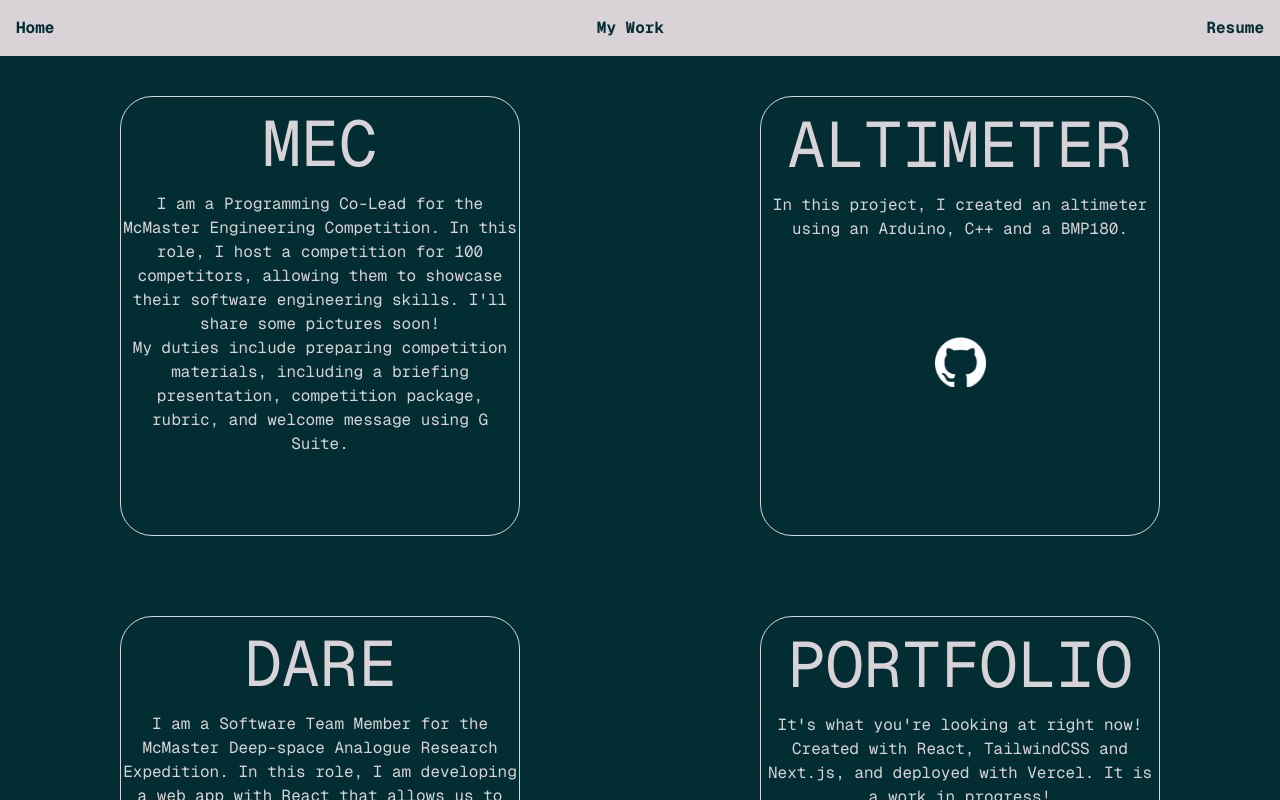
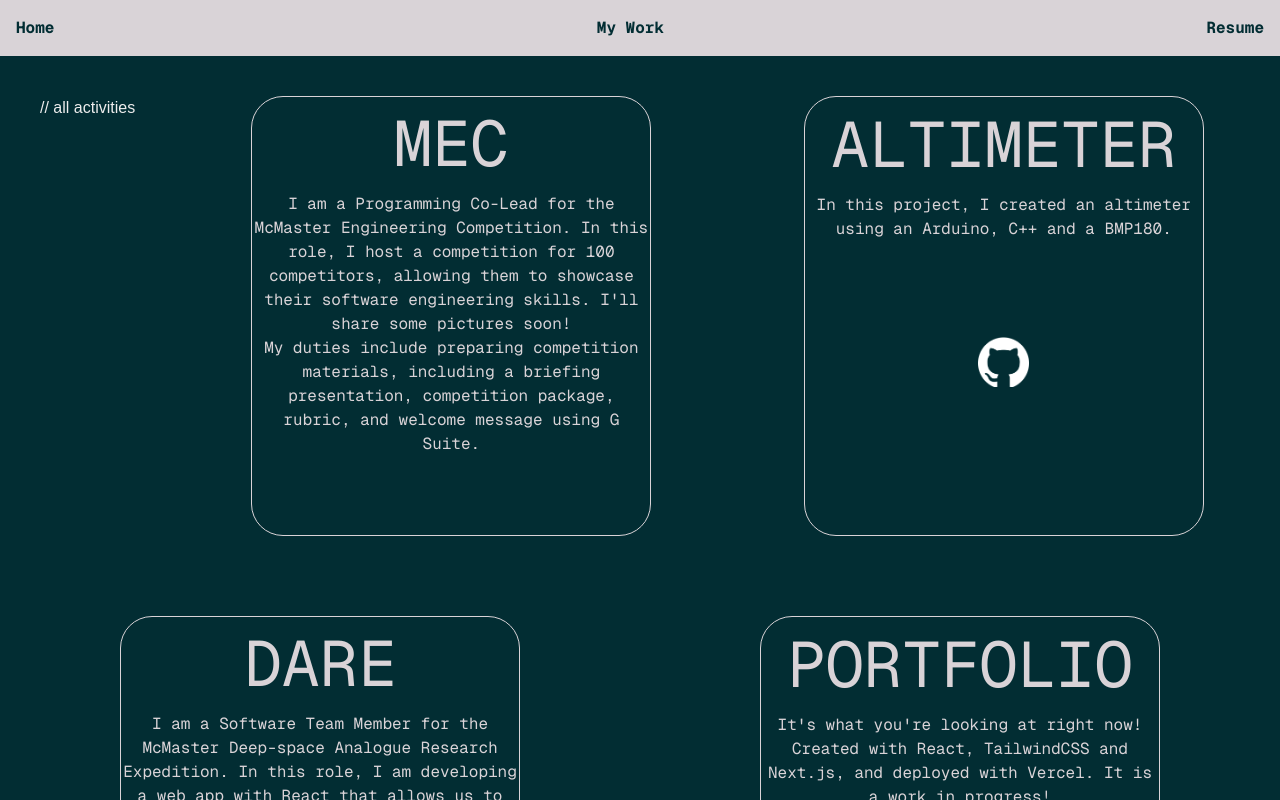
Before and after one commit to tharnyelilvannan/Portfolio, a Next.js app: page /my-work in a window 1280 px wide. Shown: the top 800 px of the page. Built offline with nearby package versions, Linux system fonts and the light colour scheme.

Commit message:
Add comments

```diff
--- a/src/app/my-work/page.js
+++ b/src/app/my-work/page.js
@@ -17,7 +17,7 @@ export default function Page() {
     return (
         <div className="projectBackground p-10">
             <div className='flex flex-row justify-evenly flex-wrap gap-20'>
-
+                // all activities
                 <MEC />
                 <Altimeter />
                 <DARE />
--- a/src/app/resume/page.js
+++ b/src/app/resume/page.js
@@ -5,6 +5,7 @@ export default function Page() {
     return (
         <div className="background">
             <div className='flex flex-col align-center ml-auto mr-auto mt-[10%]'>
+                // button to click to download resume
                 <ResumeButton />
             </div>
         </div >
```
